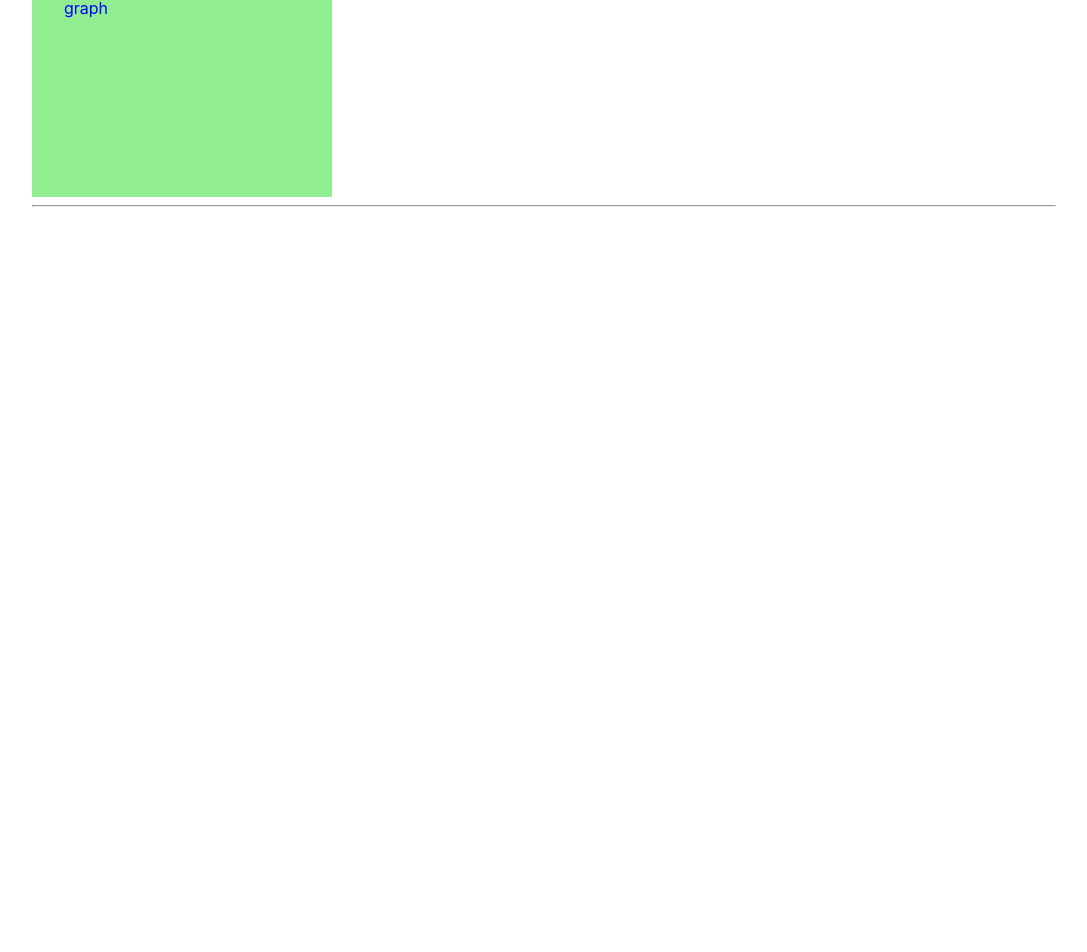
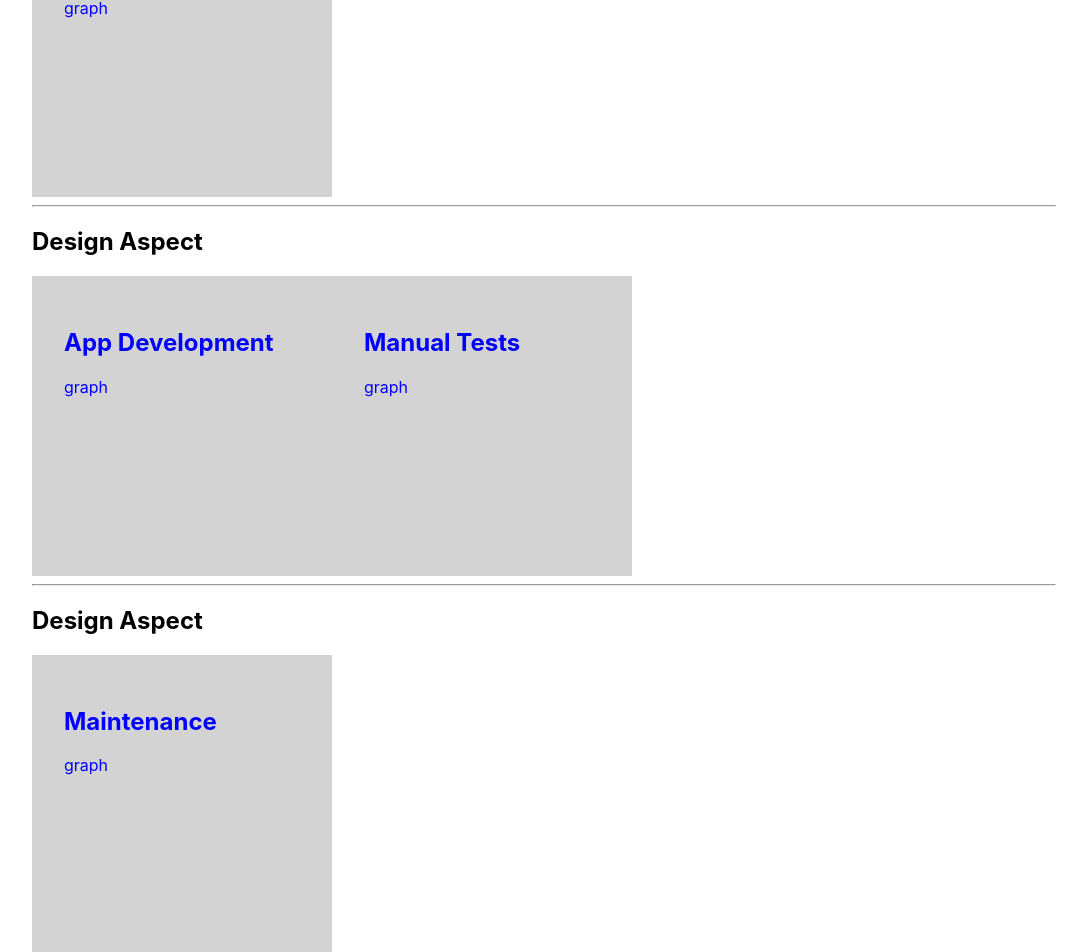
Before and after one commit to gameprogrammingsteven/big-robot-micro-web-main, a Next.js app: page /prices in a window 1280 px wide. Shown: the part 437-1389 px from the top of the page, without its empty margins (96-1183 px from the left). Before the commit the page ends 800 px from the top, so only its background shows below. Built offline with nearby package versions, Linux system fonts and the light colour scheme.

Commit message:
highlight logic for items

```diff
--- a/components/bundle/bundle.js
+++ b/components/bundle/bundle.js
@@ -8,7 +8,7 @@ export default function Bundle(props) {
     return (
          <div
          onClick={onClicked}
-         className={`${classes.bundled} ${!isActive ? classes.highlighted : ""}`}>
+         className={`${classes.bundled} ${isActive ? classes.highlighted : ""}`}>
             <h2>{title}</h2>
             <p>graph</p>
         </div>
--- a/pages/prices/index.js
+++ b/pages/prices/index.js
@@ -5,28 +5,64 @@ function Prices() {
     let hoursPerWeek = 40
     let pricePerHour = 122
 
-    const firstSectionArray = [
+    const desSectionArray = [
         {
             title: "UXDesign",
             weeks: 1,
             isActive: false,
+            description: "design"
         },
+    ]
 
+    const appSectionArray = [
+        {
+            title: "App Development",
+            weeks: 1,
+            isActive: false,
+            description: "make"
+        },
+        {
+            title: "Manual Tests",
+            weeks: 2.5,
+            isActive: false,
+            description: "make"
+        },
     ]
+
+    const maintainingSectionArray = [
+        {
+            title: "Maintenance",
+            weeks: 3,
+            isActive: false,
+            description: "bugs"
+        },
+    ]
+
     const clickedUX = (e) => {
-        e.isActive = !e.isActive;
-        setiSUXDesignAdded(!isUXDesignAdded)
-        console.log("thingy")
+        let filteredTitles = activeTitles.filter((e) => e !== undefined)
+        if( filteredTitles.includes(e.title)) {
+            setActiveTitles(filteredTitles.filter((title) => title !== e.title))
+        } else {
+            let newTitles = filteredTitles.push(e.title)
+            newTitles = filteredTitles.filter((e) => e !== undefined)
+            setActiveTitles(newTitles)
+        }
+        console.log(activeTitles)
     }
 
-    const [isUXDesignAdded, setiSUXDesignAdded] = useState(false);
+    const hasTitle = (title) => {
+        //console.log(activeTitles.length)
+        return activeTitles.includes(title);
+    }
+
+    const [activeTitles, setActiveTitles] = useState([]);
 
     return <>
         <h2>Design Aspect</h2>
         <div> {
-            firstSectionArray.map((e) => {
+            desSectionArray.map((e) => {
                 return (
-                    <Bundle title={e.title} weeks={e.weeks} isActive={isUXDesignAdded}
+                    <Bundle title={e.title} weeks={e.weeks} isActive={hasTitle(e.title)}
                      onClicked={ () =>{clickedUX(e)}} key={e.title}/>
                 );
             })
@@ -34,6 +70,29 @@ function Prices() {
 
         </div>
         <hr />
+        <h2>Design Aspect</h2>
+        <div> {
+            appSectionArray.map((e) => {
+                return (
+                    <Bundle title={e.title} weeks={e.weeks} isActive={hasTitle(e.title)}
+                     onClicked={ () =>{clickedUX(e)}} key={e.title}/>
+                );
+            })
+        }
+
+        </div>
+        <hr />
+        <h2>Design Aspect</h2>
+        <div> {
+            maintainingSectionArray.map((e) => {
+                return (
+                    <Bundle title={e.title} weeks={e.weeks} isActive={hasTitle(e.title)}
+                     onClicked={ () =>{clickedUX(e)}} key={e.title}/>
+                );
+            })
+        }
+
+        </div>
     </>
 }
 
```
